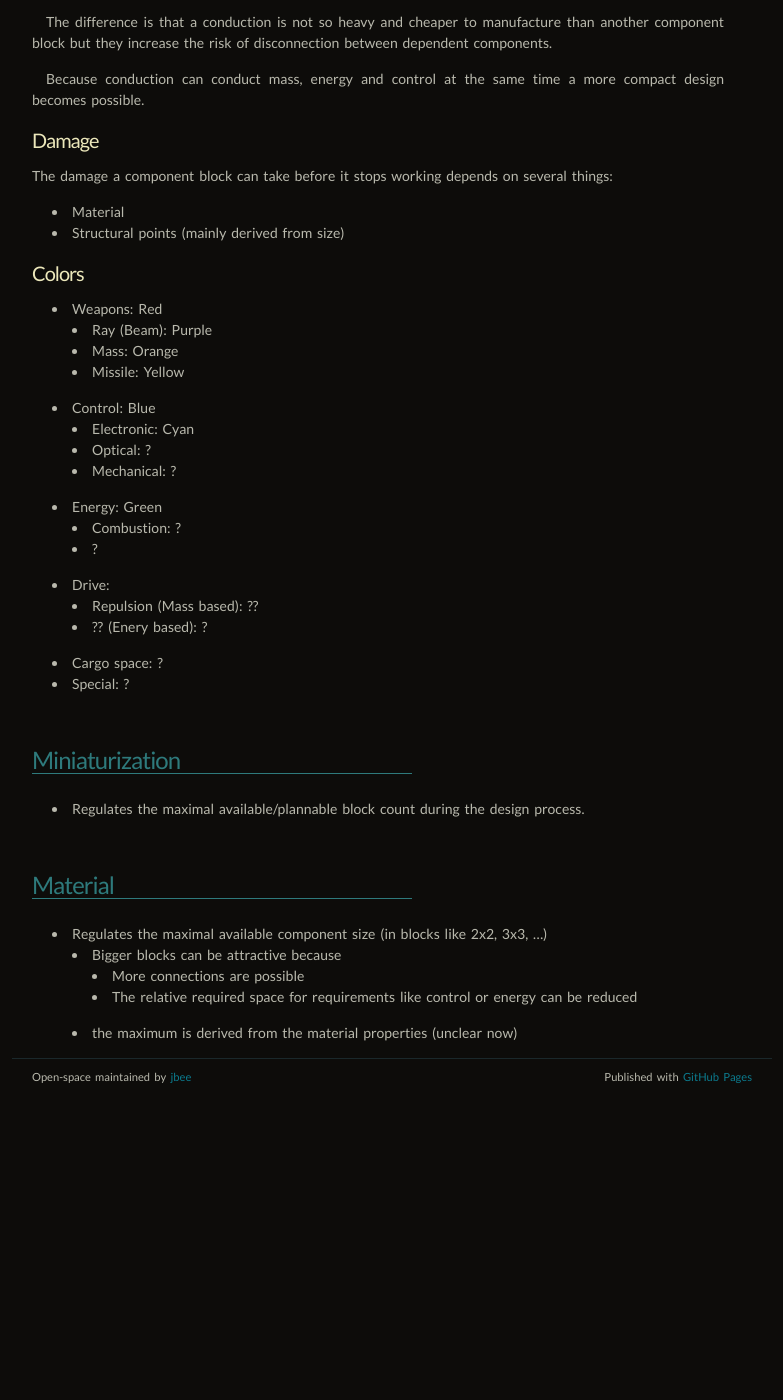
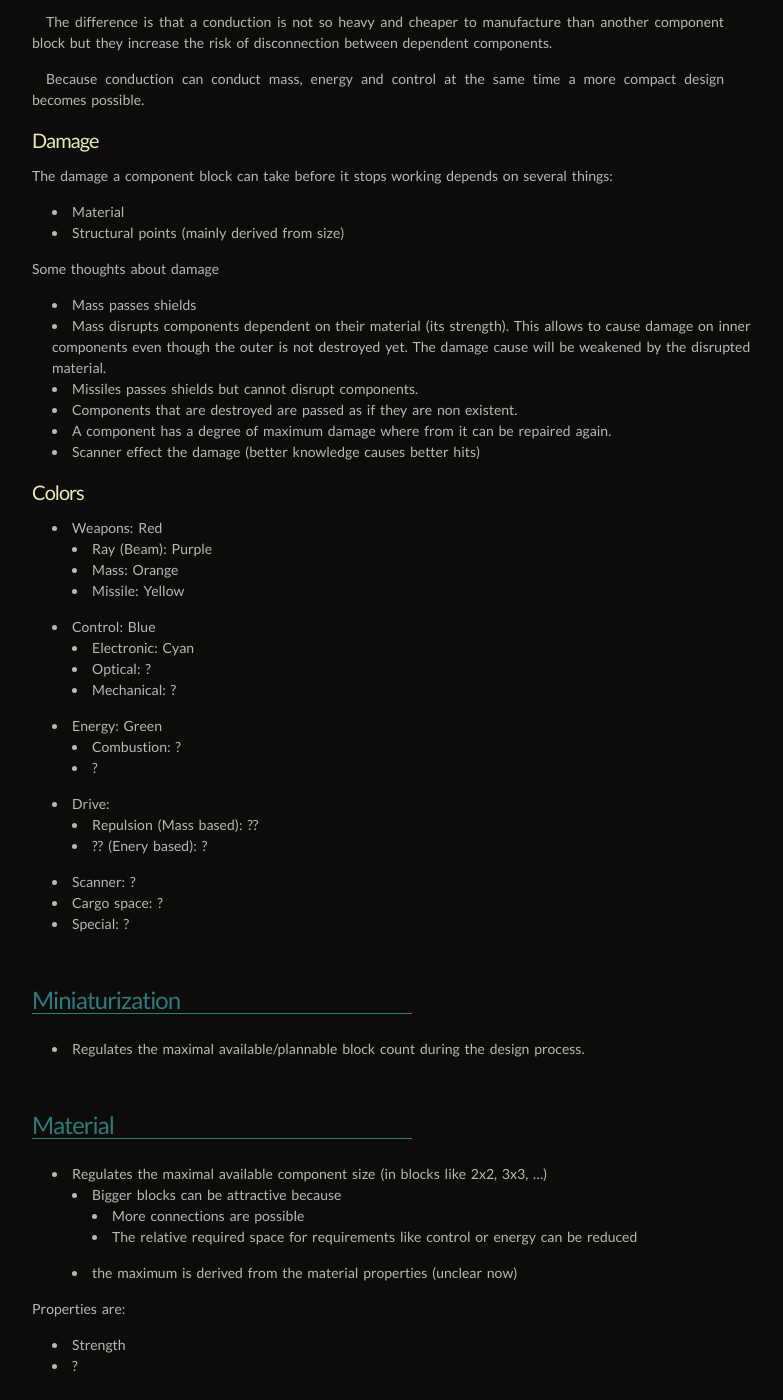
Before and after one commit to jbee/open-space, a Jekyll site: the page built from spaceships.md, in a window 1280 px wide and 1400 px high, scrolled down 1810 px. Shown: the whole window, without its empty margins (248-1031 px from the left). Built offline with Jekyll 4.4.1, drawn with Linux system fonts in a browser that asks for light colours; Markdown is read by kramdown in place of the engine named in the settings; before the commit the page ends 2911 px from its top, so only the background shows below that; some of the changed text lies outside the part shown.

```diff
--- a/spaceships.md
+++ b/spaceships.md
@@ -73,6 +73,14 @@ The damage a component block can take before it stops working depends on several
 - Material
 - Structural points (mainly derived from size)
 
+Some thoughts about damage
+- Mass passes shields
+- Mass disrupts components dependent on their material (its strength). This allows to cause damage on inner components even though the outer is not destroyed yet. The damage cause will be weakened by the disrupted material.
+- Missiles passes shields but cannot disrupt components.
+- Components that are destroyed are passed as if they are non existent.
+- A component has a degree of maximum damage where from it can be repaired again.
+- Scanner effect the damage (better knowledge causes better hits)
+
 ### Colors
 - Weapons: Red
 	- Ray (Beam): Purple
@@ -88,6 +96,7 @@ The damage a component block can take before it stops working depends on several
 - Drive:
 	- Repulsion (Mass based): ??
 	- ?? (Enery based): ?
+- Scanner: ?
 - Cargo space: ?
 - Special: ?
 
@@ -100,3 +109,18 @@ The damage a component block can take before it stops working depends on several
 		- More connections are possible
 		- The relative required space for requirements like control or energy can be reduced
 	- the maximum is derived from the material properties (unclear now)
+
+Properties are:
+- Strength
+- ?
+
+## Scanner
+- Allow to see opponents component structure and current state
+- Allow to target specific components
+
+## Armour
+- Is placed as blocks/components as well.
+	- Allows to chose different materials in one ship
+	- Allows to use inner armour
+- Stops beam and missile damage
+- Dependent on the material just seperate single blocks or connected blocks can be created. E.g. metals cannot share damage where something fluid can - so metals are always single blocks and fluids can be connected blocks.
```
Also changed, not shown: battles.md (added, +25 -0 lines), index.md (+2 -0 lines), weapons.md (added, +12 -0 lines).
